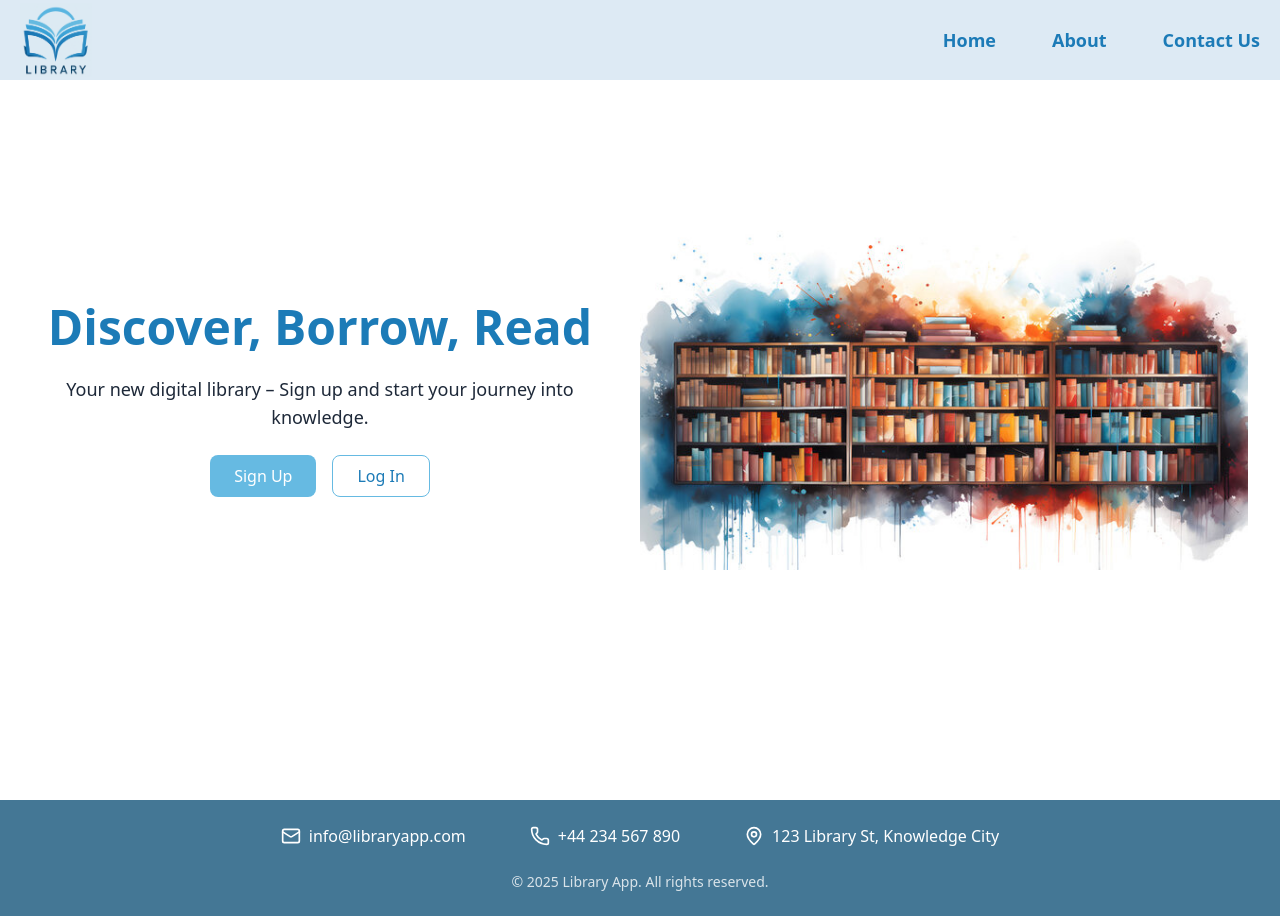
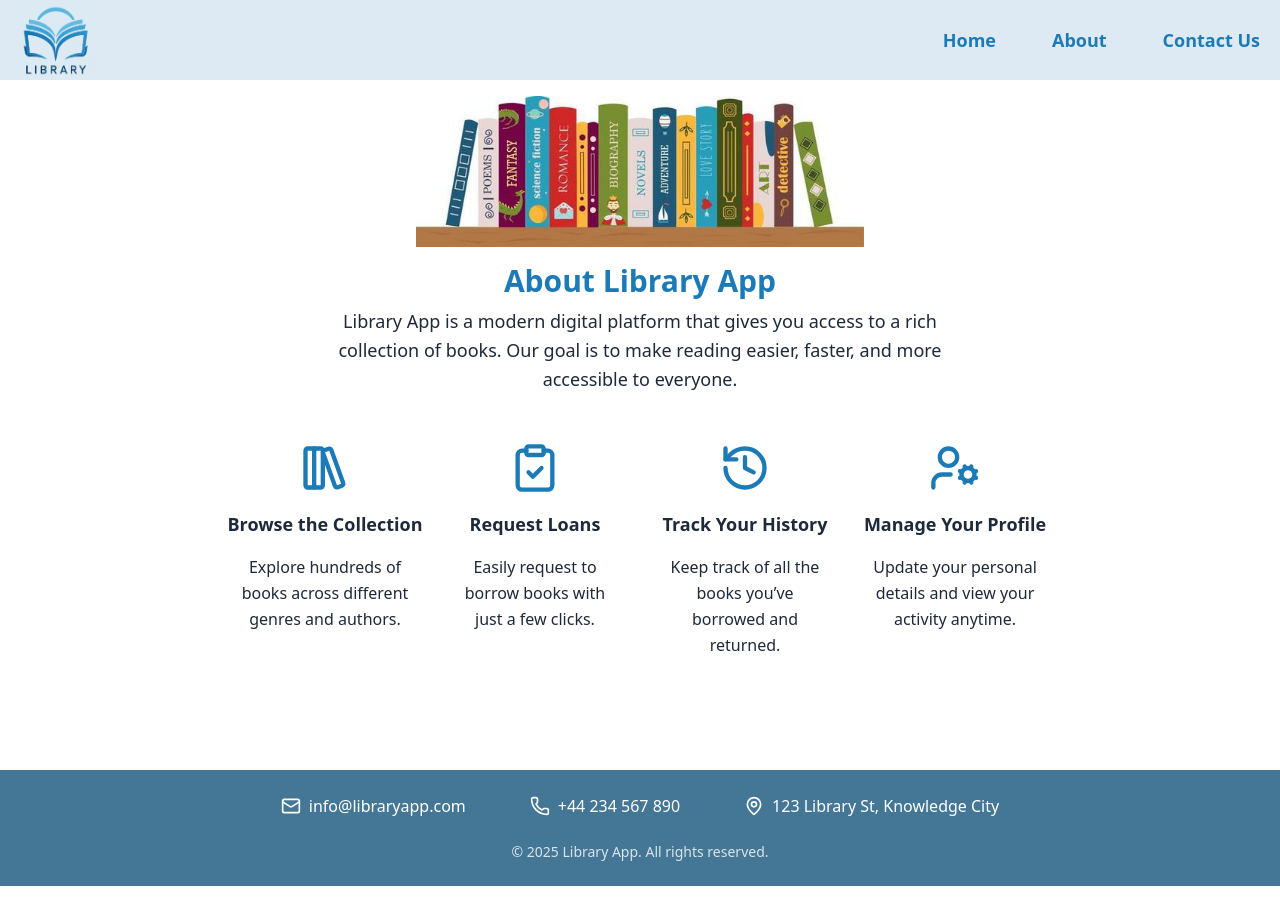
Before and after one commit to Marlesk/library-management-frontend, a React (Vite) app: page /about in a window 1280 px wide. After the commit the page ends 886 px from the top, so only its background shows below. Built offline with nearby package versions, Linux system fonts and the light colour scheme.

Commit message:
Add routes for register, login, contact

```diff
--- a/src/App.tsx
+++ b/src/App.tsx
@@ -1,17 +1,34 @@
+import { BrowserRouter, Route, Routes } from 'react-router-dom'
 import './App.css'
-//import About from './components/About/AboutSection'
+import About from './components/About/AboutSection'
 import Footer from './components/Footer'
 import Header from './components/Ηοme/Header'
 import Main from './components/Ηοme/Main'
-
+import ContactPage from './components/Contact/ContactPage'
+import RegisterPage from './components/Register/RegistrerPage'
+import LoginPage from './components/Login/LoginPage'
 
 function App() {
 
   return (
     <>
-      <Header/>
-      <Main/>
-      {/* <About/> */}
+      <BrowserRouter>
+        <Header/>
+        <Routes>
+          <Route path="/" element={<Main/>}/>
+          <Route path="about" element={<About/>}/>
+          <Route path="contact" element={<ContactPage/>}/>
+          <Route path="users">
+            <Route path="register" element={<RegisterPage/>}/>
+          </Route>
+          <Route path="auth">
+            <Route path="login" element={<LoginPage/>}/>
+          </Route>
+        </Routes>
+
+
+
+      </BrowserRouter>
       <Footer/>
     </>
   )
```
